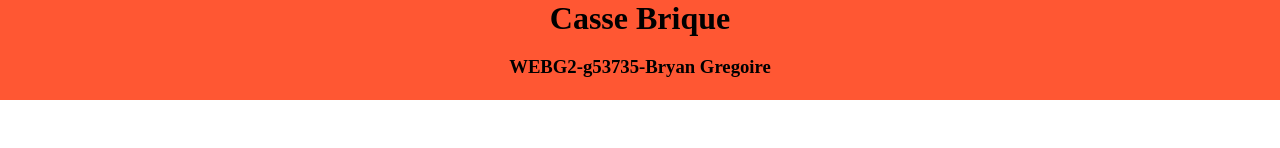
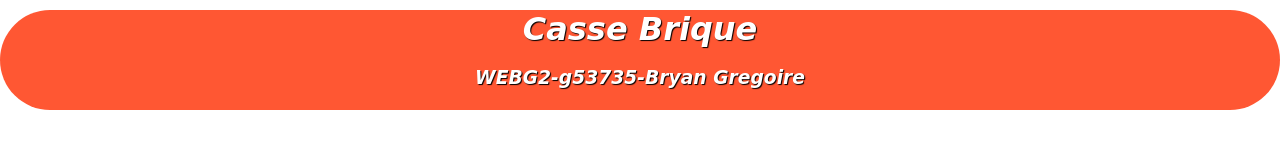
Before and after one commit to Bryan-Gregoire/Javascript, a plain HTML site: page projet_2/index.html in a window 1280 px wide. Shown: the top 148 px of the page. Drawn offline with nearby package versions, Linux system fonts and the light colour scheme.

Commit message:
modification du style

```diff
--- a/projet_2/CSS/accueil.css
+++ b/projet_2/CSS/accueil.css
@@ -7,18 +7,23 @@ header{
     background-color:  #FF5733;
     margin: 0px;
     height: 100px;
-}
-
-main {
-    margin-top: 50px;
+    color: white;
+    font-family: cursive;
+    font-style: italic;
+    font-variant: unset;
+    text-shadow: 1px 1px 1px black;
+    border-radius: 50px;
+    margin-top: 10px;
 }
 
 #scene {
     width: 960px;
     height: 600px;
     border: solid;
+    border-color: coral;
     margin: 0px auto;
     position: relative;
+    margin-top: 100px;
 }
 
 #raquette {
```
